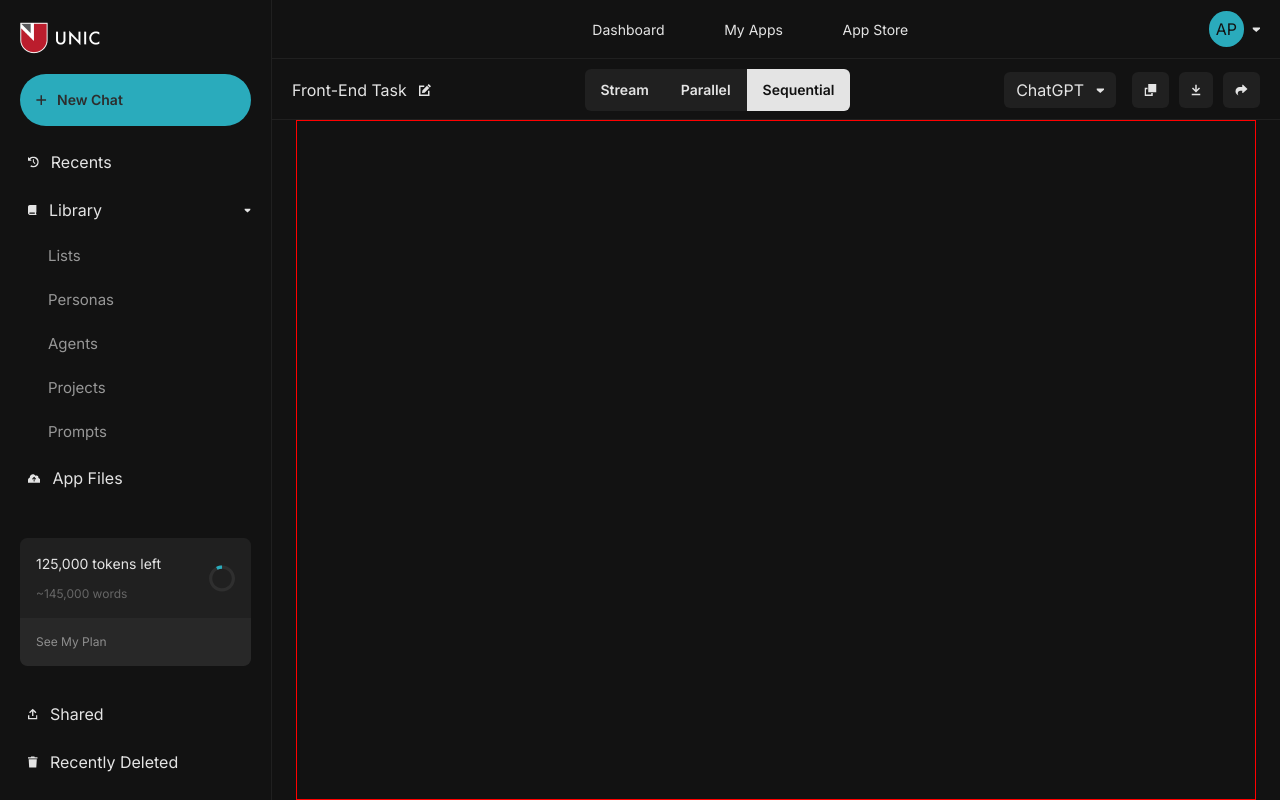
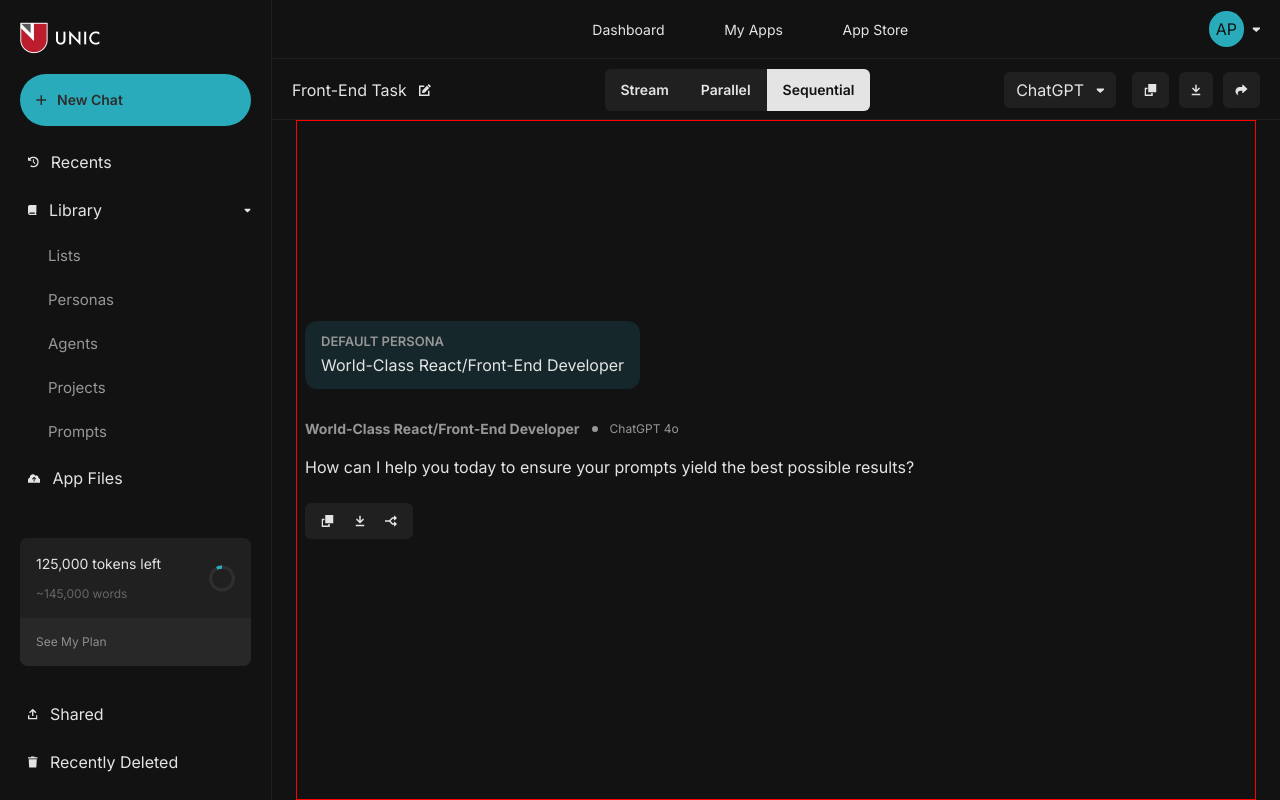
Before and after one commit to victory-a/unic_assessment, a Next.js app: page / in a window 1280 px wide. Built offline with nearby package versions, Linux system fonts and the light colour scheme.

Commit message:
chat layout wip

```diff
--- /dev/null
+++ b/src/assets/svg-icons/SplitIcon.tsx
@@ -0,0 +1,21 @@
+import React from 'react';
+
+const SplitIcon = () => {
+  return (
+    <svg width='12' height='12' viewBox='0 0 12 12' fill='none' xmlns='http://www.w3.org/2000/svg'>
+      <g clip-path='url(#clip0_1_99)'>
+        <path
+          d='M9.75 0.75L12 3L9.75 5.25H9V3.75H7.81172L5.56172 6L7.81172 8.25H9V6.75H9.75L12 9L9.75 11.25H9V9.75H7.5H7.18828L6.96797 9.52969L4.18828 6.75H0.75H0V5.25H0.75H4.18828L6.97031 2.47031L7.19062 2.25H7.5H9V0.75H9.75Z'
+          fill='#E4E4E4'
+        />
+      </g>
+      <defs>
+        <clipPath id='clip0_1_99'>
+          <rect width='12' height='12' fill='white' />
+        </clipPath>
+      </defs>
+    </svg>
+  );
+};
+
+export default SplitIcon;
--- /dev/null
+++ b/src/components/ActionBar.tsx
@@ -0,0 +1,22 @@
+import CopyIcon from '@/assets/svg-icons/CopyIcon';
+import DownloadIcon from '@/assets/svg-icons/DownloadIcon';
+import SplitIcon from '@/assets/svg-icons/SplitIcon';
+import React from 'react';
+
+const ActionBar = () => {
+  return (
+    <div className='mt-[1.5rem] flex h-9 w-[6.75rem] items-center justify-evenly gap-1 rounded-md bg-foreground'>
+      <button>
+        <CopyIcon />
+      </button>
+      <button>
+        <DownloadIcon />
+      </button>
+      <button>
+        <SplitIcon />
+      </button>
+    </div>
+  );
+};
+
+export default ActionBar;
--- a/src/components/Layout/AppLayout.tsx
+++ b/src/components/Layout/AppLayout.tsx
@@ -34,7 +34,7 @@ const AppLayout = (props: PropsWithChildren) => {
 
       <div className='w-full'>
         <Header onOpen={() => setDisplayMobileSidebar(true)} />
-        <div className='red-border no-scrollbar chat-body-h mx-auto flex w-full max-w-full flex-col items-center overflow-x-scroll p-2 pb-4 lg:max-w-[60rem]'>
+        <div className='red-border no-scrollbar chat-body-h mx-auto flex w-full max-w-full flex-col overflow-x-scroll p-2 pb-4 lg:max-w-[60rem]'>
           {props.children}
         </div>
       </div>
--- a/src/components/Layout/TabHeader.tsx
+++ b/src/components/Layout/TabHeader.tsx
@@ -14,7 +14,7 @@ interface ITabHeader {
 
 const TabHeader = ({ tabs, activeTab = 3, setActiveTab }: ITabHeader) => {
   return (
-    <div className='h-[2.625rem] rounded-md bg-foreground'>
+    <div className='h-[2.625rem] rounded-md bg-foreground lg:ml-10'>
       {tabs.map((tab, i) => {
         const isActive = tab.value === activeTab;
         const isFirstItem = i === 0;
--- /dev/null
+++ b/src/components/PersonaDisplay.tsx
@@ -0,0 +1,25 @@
+import React from 'react';
+import ActionBar from './ActionBar';
+
+const PersonaDisplay = () => {
+  return (
+    <>
+      <div className='mb-[1.875rem] inline-flex flex-col rounded-xl bg-green-100 px-4 py-3'>
+        <h2 className='mb-1 text-[0.8125rem] font-semibold uppercase leading-tight text-secondary'>DEFAULT Persona</h2>
+        <p className='tfont-semibold'>World-Class React/Front-End Developer</p>
+      </div>
+
+      <div className='mb-4 flex items-center'>
+        <h3 className='text-sm font-bold text-secondary'>World-Class React/Front-End Developer</h3>
+        <span className='mx-3 rounded-full border-[3px] border-secondary'></span>
+        <p className='inline-block text-xs font-medium leading-none text-secondary'> ChatGPT 4o</p>
+      </div>
+
+      <p className='font-medium'>How can I help you today to ensure your prompts yield the best possible results?</p>
+
+      <ActionBar />
+    </>
+  );
+};
+
+export default PersonaDisplay;
--- a/src/pages/index.tsx
+++ b/src/pages/index.tsx
@@ -1,9 +1,12 @@
 import AppLayout from '@/components/Layout/AppLayout';
+import PersonaDisplay from '@/components/PersonaDisplay';
 
 export default function Home() {
   return (
     <AppLayout>
-
+      <div className='pt-48'>
+        <PersonaDisplay />
+      </div>
     </AppLayout>
   );
 }
--- a/tailwind.config.ts
+++ b/tailwind.config.ts
@@ -23,6 +23,9 @@ const config: Config = {
         blue: {
           100: '#2AABBC',
         },
+        green: {
+          100: '#15272A',
+        },
       },
     },
   },
```
